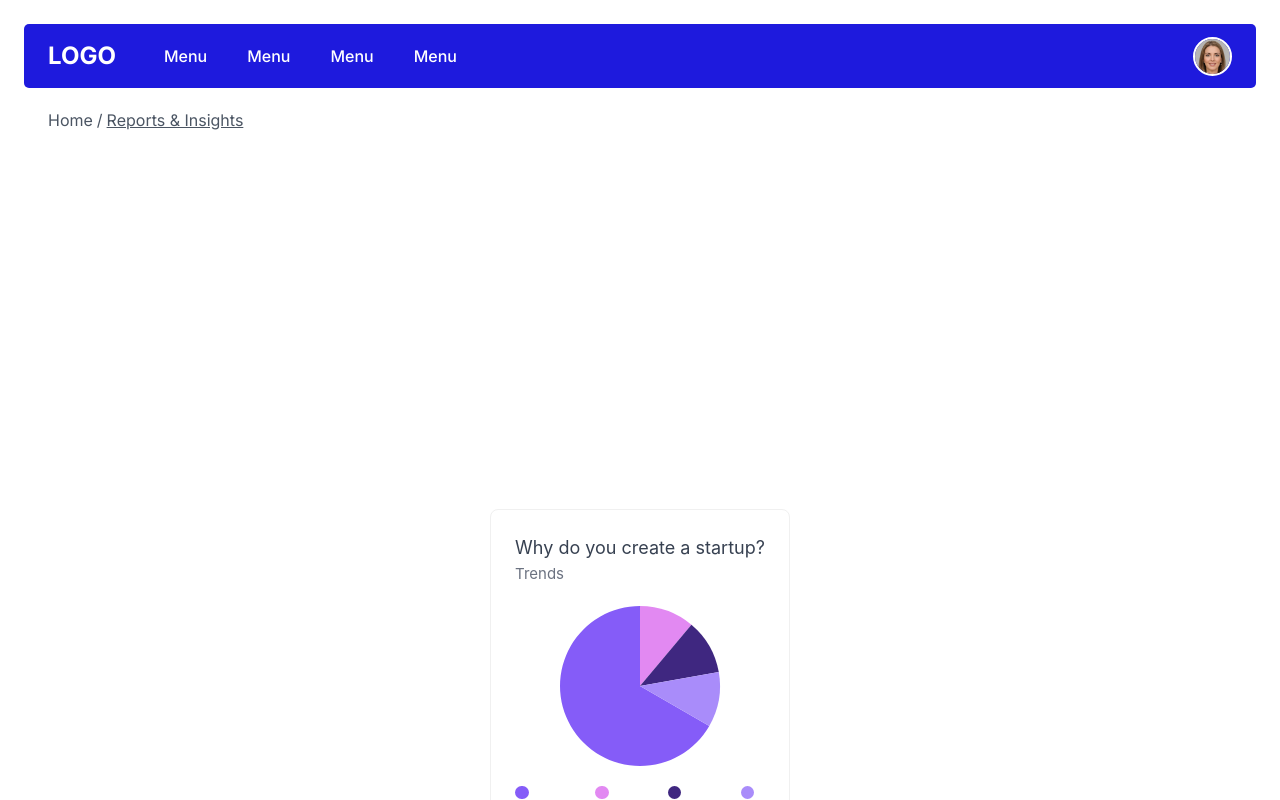
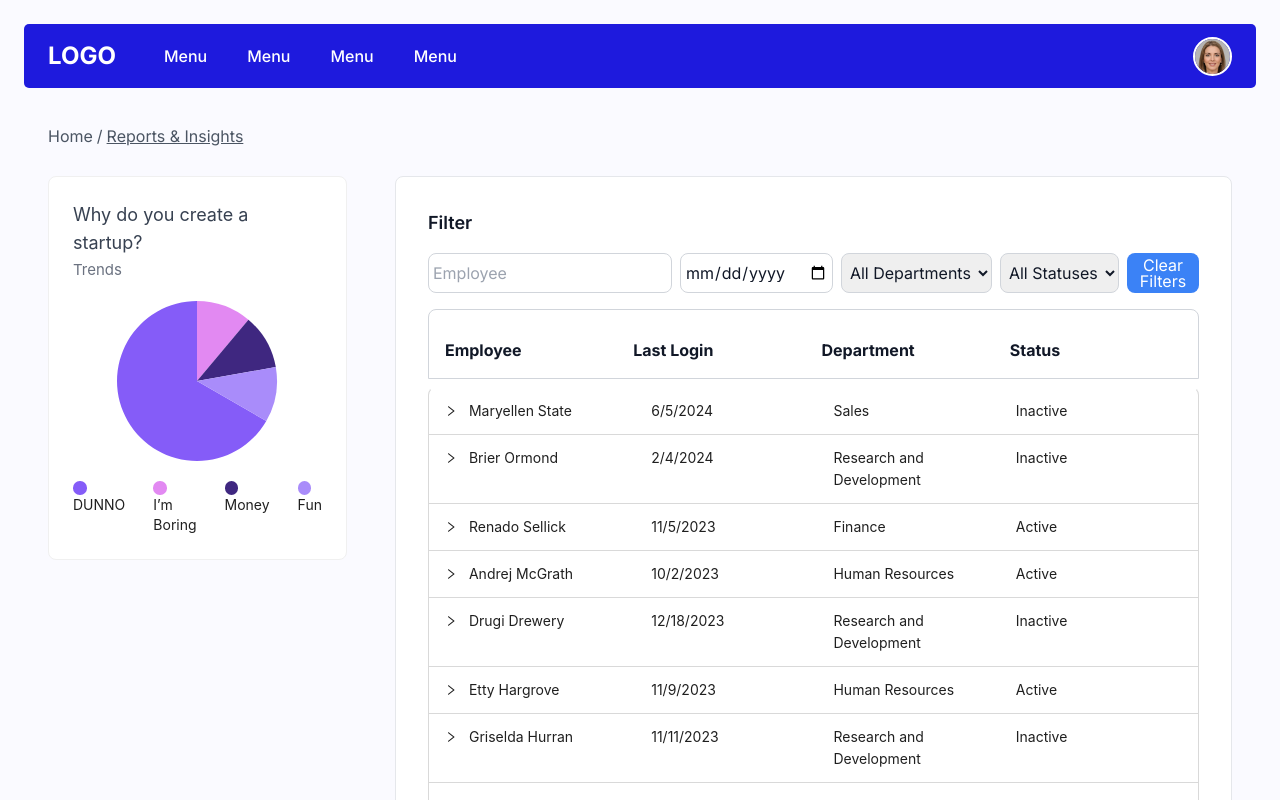
Before and after one commit to JrzenonDev/xp-coding-challenge, a Next.js app: page / in a window 1280 px wide. Shown: the top 800 px of the page. Built offline with nearby package versions, Linux system fonts and the light colour scheme.

Commit message:
(feat)[feature/main] adjuts in styles in components

```diff
--- a/app/globals.css
+++ b/app/globals.css
@@ -111,4 +111,5 @@ table {
 body {
   @apply bg-white text-gray-900 antialiased;
   font-family: "Inter", sans-serif;
+  background: #fafaff;
 }
--- a/app/page.tsx
+++ b/app/page.tsx
@@ -1,11 +1,17 @@
+"use client";
+
 import { BreadCrumbs } from "@/src/components/BreadCrumbs";
 import { DashBoard } from "@/src/components/DashBoard";
+import { ListCollapseEmployeesByDepartment } from "@/src/components/ListCollapseEmployeesByDepartment";
 
 export default function Home() {
   return (
-    <main className="flex min-h-screen flex-col items-center justify-between p-6">
+    <main className="p-6">
       <BreadCrumbs />
-      <DashBoard />
+      <section className="flex items-start gap-12">
+        <DashBoard />
+        <ListCollapseEmployeesByDepartment />
+      </section>
     </main>
   );
 }
--- a/src/components/BreadCrumbs/index.tsx
+++ b/src/components/BreadCrumbs/index.tsx
@@ -2,7 +2,7 @@ import Link from "next/link";
 
 export function BreadCrumbs() {
   return (
-    <div className="flex w-full text-[16px] text-gray-600">
+    <div className="flex w-full text-[16px] text-gray-600 mt-4 mb-8">
       <Link href="/">Home</Link>
       <span className="mx-1">/</span>
       <Link className="underline" href="/about">
--- a/src/components/ListCollapseEmployeesByDepartment/index.tsx
+++ b/src/components/ListCollapseEmployeesByDepartment/index.tsx
@@ -445,8 +445,8 @@ export function ListCollapseEmployeesByDepartment() {
 
   useEffect(() => {
     const filtered = items.filter((item) => {
-      const employeeName = item.label.props.children[0].props.children; // Acessar o texto do span
-      const lastLoginDate = item.label.props.children[1].props.children; // Acessar o texto do span
+      const employeeName = item.label.props.children[0].props.children;
+      const lastLoginDate = item.label.props.children[1].props.children;
 
       const employeeMatch = employeeName
         .toLowerCase()
@@ -476,37 +476,36 @@ export function ListCollapseEmployeesByDepartment() {
   };
 
   return (
-    <div>
+    <div className="bg-white p-8 rounded-lg border border-gray-200">
       <div className="mb-4">
-        <p>Employees</p>
+        <p className="mb-4 text-lg font-semibold">Filter</p>
         <div className="flex space-x-2 mb-2">
           <input
             type="text"
             placeholder="Employee"
             value={employeeFilter}
             onChange={(e) => setEmployeeFilter(e.target.value)}
-            className="border rounded px-2"
+            className="border border-gray-300 rounded-lg px-1 py-1 focus:outline-none focus:ring-2 focus:ring-blue-500"
           />
           <input
             type="date"
             value={lastLoginFilter}
             onChange={(e) => setLastLoginFilter(e.target.value)}
-            className="border rounded px-2"
+            className="border border-gray-300 rounded-lg px-1 py-1 focus:outline-none focus:ring-2 focus:ring-blue-500"
           />
           <select
             value={departmentFilter}
             onChange={(e) => setDepartmentFilter(e.target.value)}
-            className="border rounded px-2"
+            className="border border-gray-300 rounded-lg px-1 py-1 focus:outline-none focus:ring-2 focus:ring-blue-500"
           >
             <option value="">All Departments</option>
             <option value="Sales">Sales</option>
             <option value="Marketing">Marketing</option>
-            {/* Adicione outros departamentos conforme necessário */}
           </select>
           <select
             value={statusFilter}
             onChange={(e) => setStatusFilter(e.target.value)}
-            className="border rounded px-2"
+            className="border border-gray-300 rounded-lg px-1 py-1 focus:outline-none focus:ring-2 focus:ring-blue-500"
           >
             <option value="">All Statuses</option>
             <option value="Active">Active</option>
@@ -514,19 +513,23 @@ export function ListCollapseEmployeesByDepartment() {
           </select>
           <button
             onClick={clearFilters}
-            className="bg-blue-500 text-white rounded px-2"
+            className="bg-blue-500 text-white rounded-lg px-1 py-1 hover:bg-blue-600 transition-colors"
           >
             Clear Filters
           </button>
         </div>
       </div>
-      <div className="grid grid-cols-4 gap-4 font-bold mb-2">
+
+      <div className="grid grid-cols-4 gap-4 font-bold mb-2 bg-transparent border-x border-t border-b border-gray-300 rounded-t-lg px-4 pt-8 pb-5">
         <span>Employee</span>
         <span>Last Login</span>
         <span>Department</span>
         <span>Status</span>
       </div>
-      <Collapse items={filteredItems} />
+      <Collapse
+        items={filteredItems}
+        className="border-t-transparent rounded-t-lg rounded-l-none rounded-r-none bg-transparent"
+      />
     </div>
   );
 }
```
